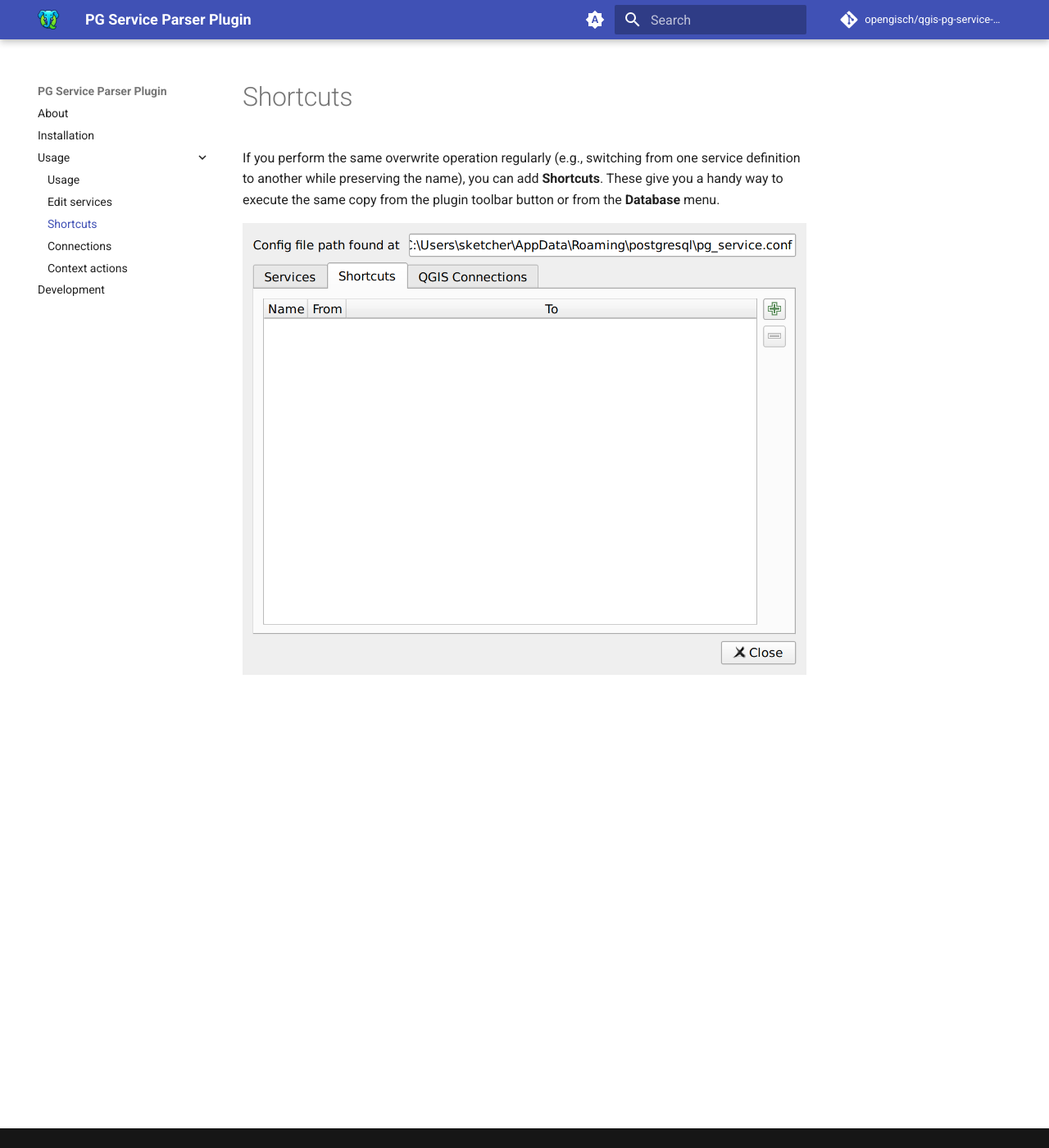
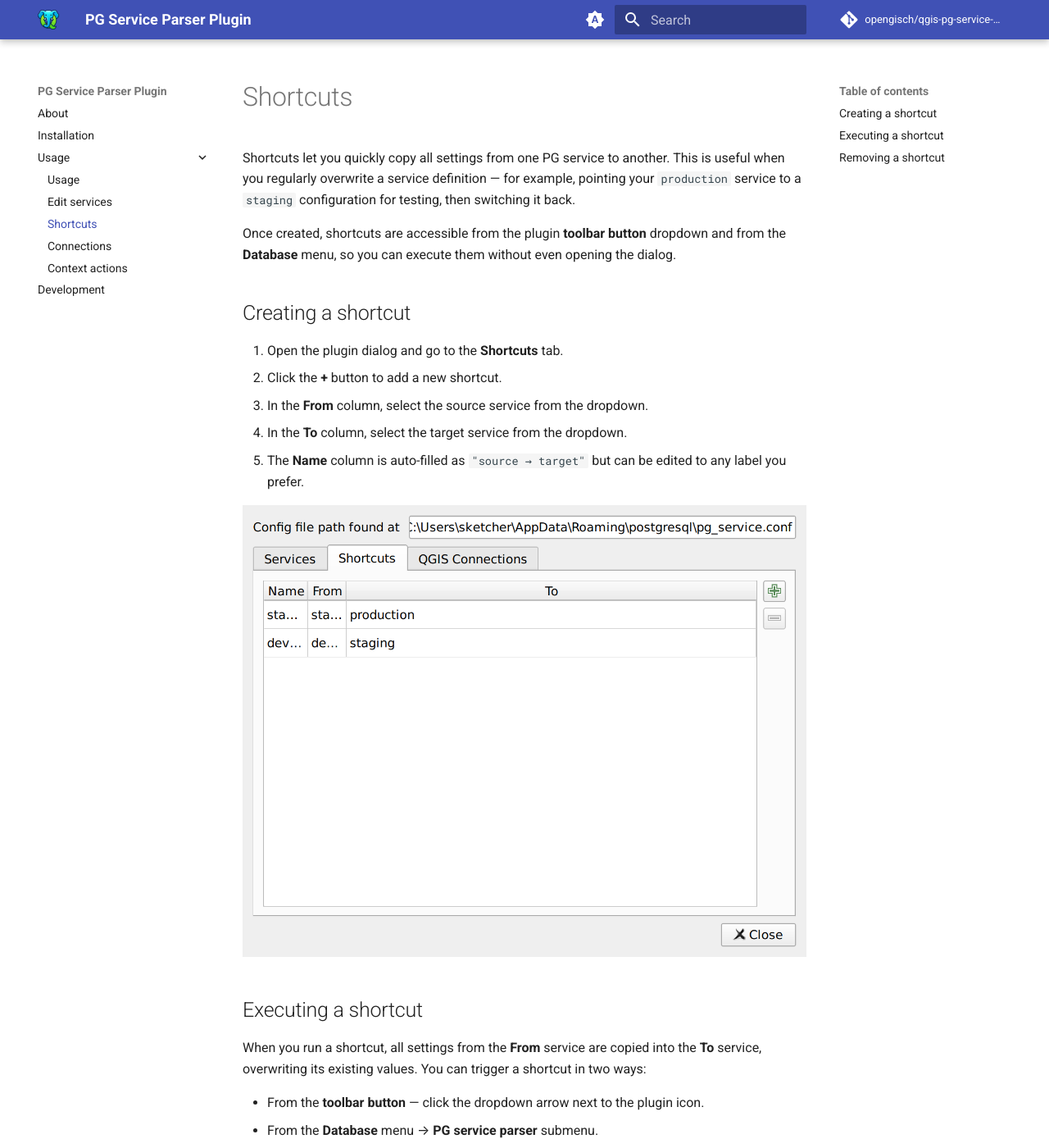
Before and after one commit to opengisch/qgis-pg-service-parser-plugin, an MkDocs documentation site: the page built from docs/docs/usage/shortcuts.md, in a window 1280 px wide and 1400 px high. Shown: the whole window at 82% size. Built offline with MkDocs 1.6.1 and Material for MkDocs 9.7.7, drawn with Linux system fonts in a browser that asks for light colours; comment, search, counter and statistics services are not loaded; some of the changed text lies outside the part shown.

```diff
--- a/docs/docs/usage/shortcuts.md
+++ b/docs/docs/usage/shortcuts.md
@@ -1,5 +1,28 @@
 # Shortcuts
 
-If you perform the same overwrite operation regularly (e.g., switching from one service definition to another while preserving the name), you can add **Shortcuts**. These give you a handy way to execute the same copy from the plugin toolbar button or from the **Database** menu.
+Shortcuts let you quickly copy all settings from one PG service to another. This is useful when you regularly overwrite a service definition — for example, pointing your `production` service to a `staging` configuration for testing, then switching it back.
+
+Once created, shortcuts are accessible from the plugin **toolbar button** dropdown and from the **Database** menu, so you can execute them without even opening the dialog.
+
+## Creating a shortcut
+
+1. Open the plugin dialog and go to the **Shortcuts** tab.
+2. Click the **+** button to add a new shortcut.
+3. In the **From** column, select the source service from the dropdown.
+4. In the **To** column, select the target service from the dropdown.
+5. The **Name** column is auto-filled as `"source → target"` but can be edited to any label you prefer.
 
 ![Shortcuts tab](../assets/images/screenshots/shortcuts_tab.png)
+
+## Executing a shortcut
+
+When you run a shortcut, all settings from the **From** service are copied into the **To** service, overwriting its existing values. You can trigger a shortcut in two ways:
+
+- From the **toolbar button** — click the dropdown arrow next to the plugin icon.
+- From the **Database** menu → **PG service parser** submenu.
+
+If either the source or target service no longer exists in your `pg_service.conf`, the shortcut action will be disabled.
+
+## Removing a shortcut
+
+Select a shortcut row and click the **−** button. A confirmation dialog will appear before deletion.
```
Also changed, not shown: docs/docs/usage.md (added, +3 -0 lines), docs/docs/assets/images/screenshots/shortcuts_tab.png, 1 other file.
